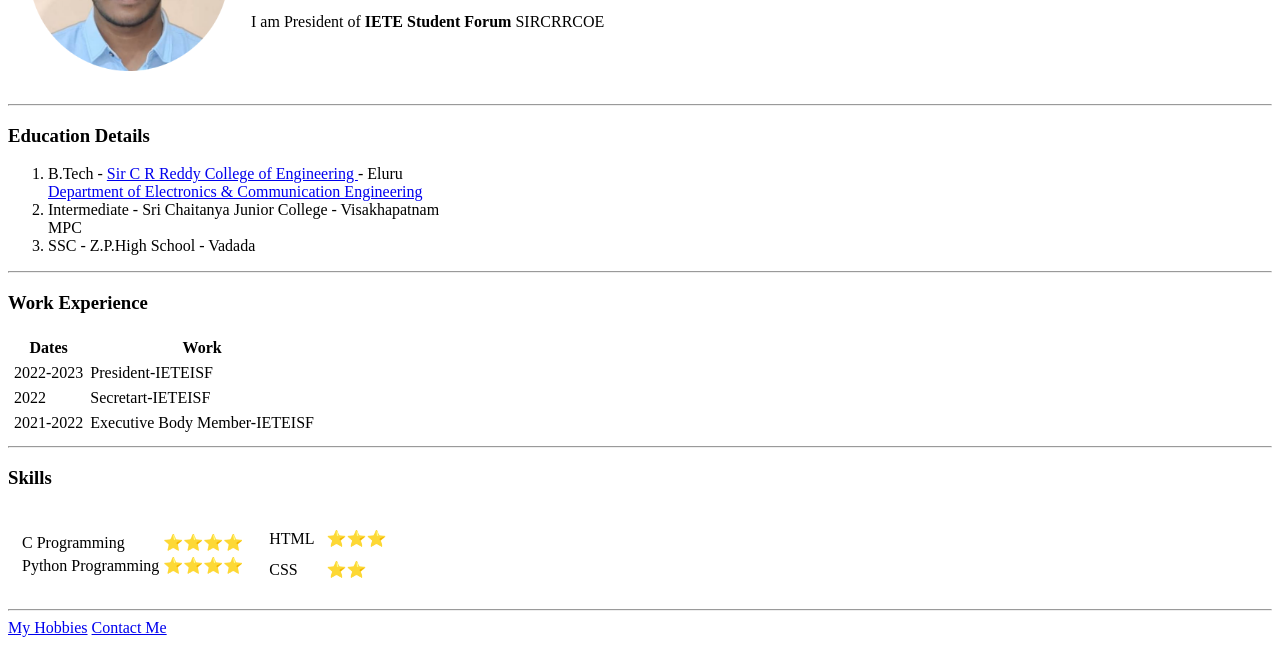
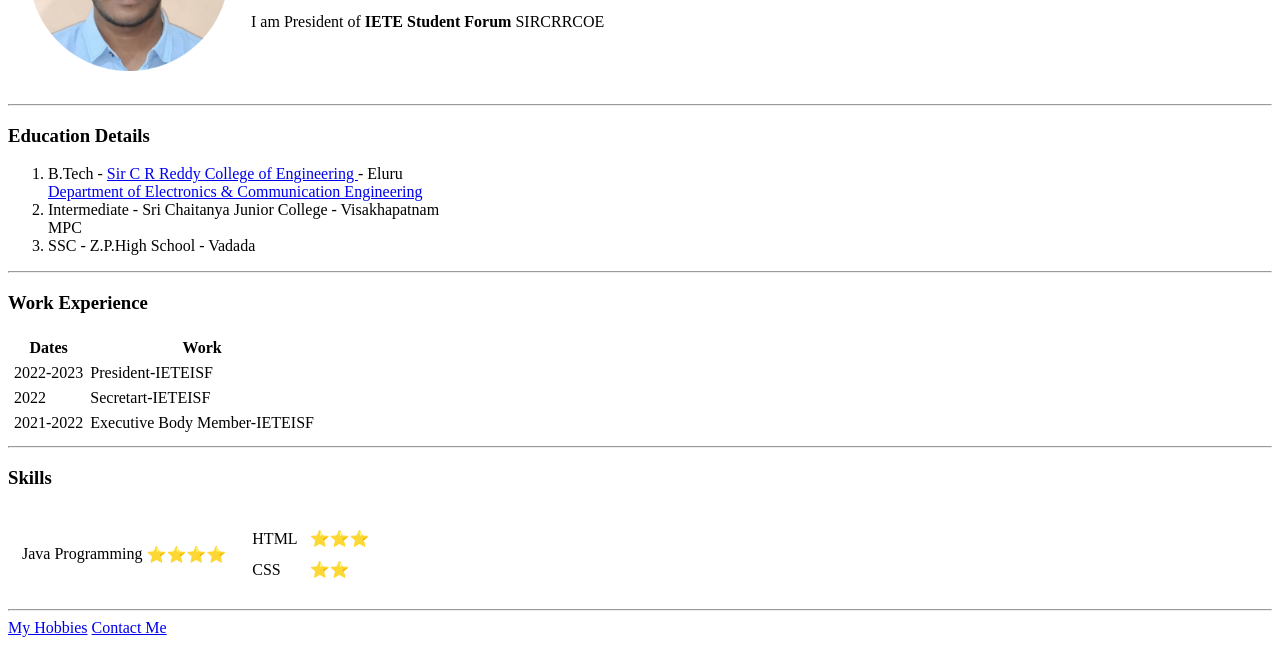
Before and after one commit to Bhargav110501/cv, a plain HTML site: page index.html in a window 1280 px wide. Shown: the part 158-803 px from the top of the page. Drawn offline with Linux system fonts and the light colour scheme.

Commit message:
Update index.html

```diff
--- a/index.html
+++ b/index.html
@@ -56,13 +56,13 @@
             <td>
                 <table>
                     <tr>
-                        <td>C Programming</td>
+                        <td>Java Programming</td>
                         <td>⭐⭐⭐⭐</td>
                     </tr>
-                    <tr>
+                 <!--   <tr>
                         <td>Python Programming</td>
                         <td>⭐⭐⭐⭐</td>
-                    </tr>
+                    </tr>   -->
                 </table>
 
             </td>
```
